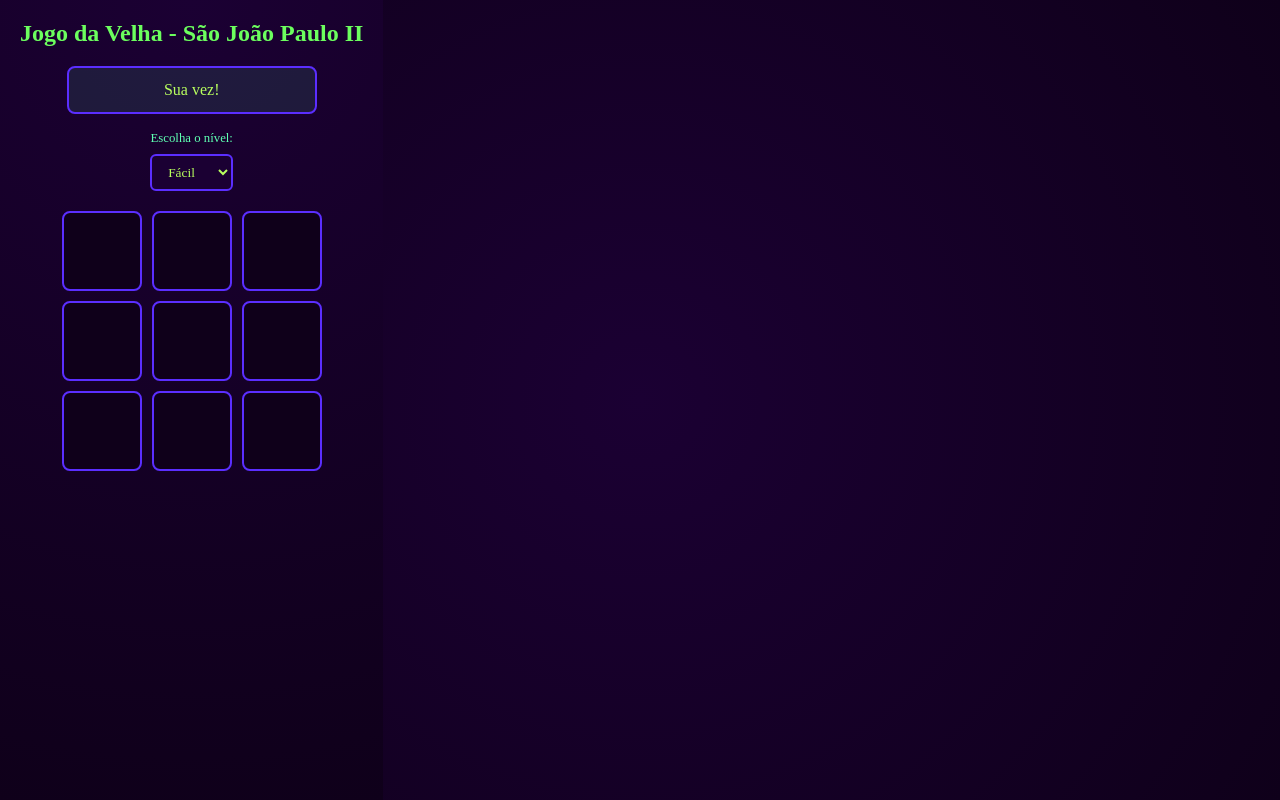
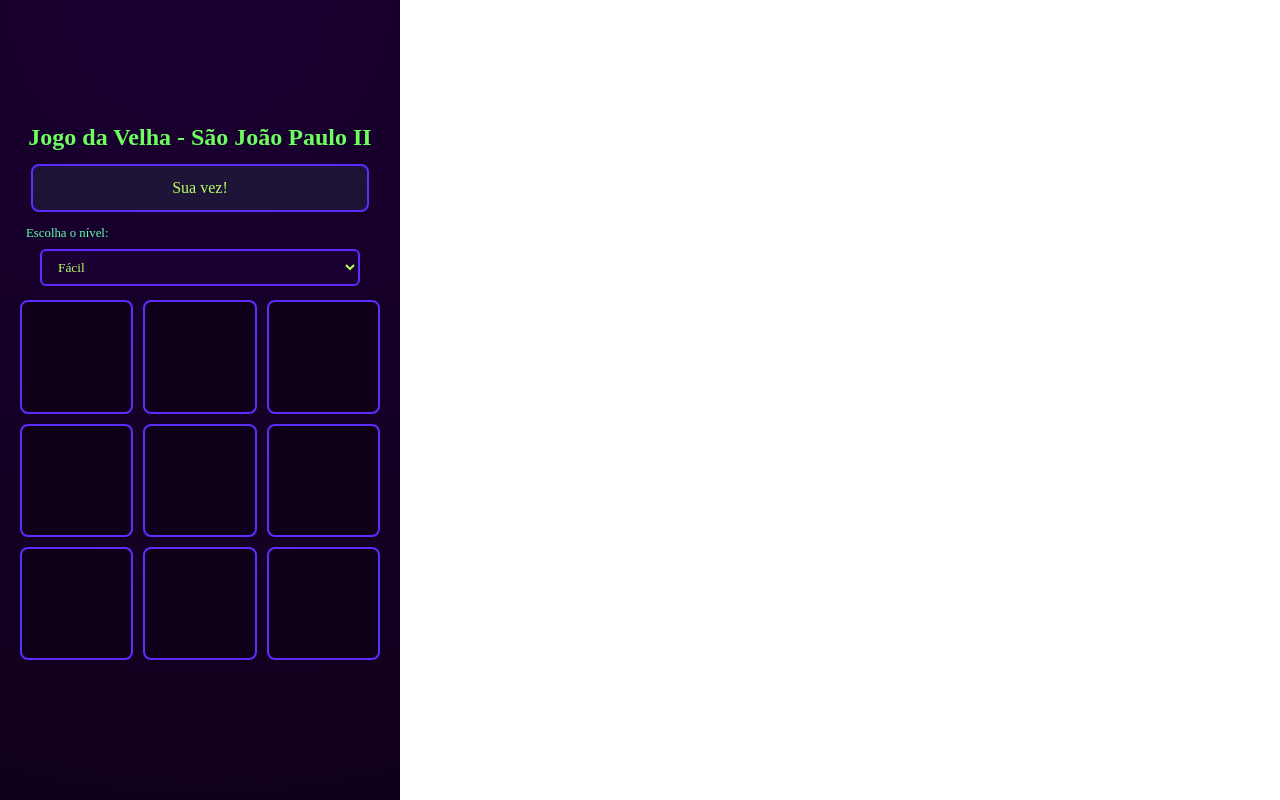
Before and after one commit to JLopes2024/jogo-da-velha-sjpii, a React (Vite) app: page / in a window 1280 px wide. Built offline with nearby package versions, Linux system fonts and the light colour scheme.

Commit message:
nivel-adicional-regre

```diff
--- a/src/App.css
+++ b/src/App.css
@@ -6,13 +6,14 @@
   font-family: 'Press Start 2P', cursive; /* Fonte retrô estilo arcade */
 }
 
-/* Container principal */
+/* Container principal
+   -> agora centraliza vertical e horizontalmente por padrão */
 .container {
   min-height: 100vh;
   display: flex;
   flex-direction: column;
-  align-items: center;
-  justify-content: flex-start;
+  align-items: center;      /* centraliza horizontal */
+  justify-content: center;  /* centraliza vertical (troque para flex-start se preferir topo) */
   padding: 20px;
   background: radial-gradient(circle at top, #1B0033, #0f001a);
   color: #740000;
@@ -21,35 +22,42 @@
 /* Título */
 h1 {
   font-size: 1.5rem;
-  margin-bottom: 20px;
+  margin-bottom: 14px;
   color: #6cff5e;
   text-align: center;
 }
 
-/* Mensagem do bot */
+/* Mensagem do bot
+   -> largura fluida para não empurrar o layout */
 .bot-message {
-  background-color: rgba(94, 255, 178, 0.1);
+  background-color: rgba(94, 255, 178, 0.08);
   color: #B8FF5E;
-  padding: 10px 15px;
+  padding: 10px 14px;
   border: 2px solid #5B2EFF;
   border-radius: 8px;
-  margin-bottom: 15px;
+  margin-bottom: 12px;
   text-align: center;
-  min-width: 250px;
+  width: min(420px, 94%);   /* fica responsivo e centralizado */
+  max-width: 100%;
+  word-wrap: break-word;
 }
 
 /* Seleção de nível */
 .level-selector {
-  margin-bottom: 20px;
+  margin-bottom: 14px;
   display: flex;
   flex-direction: column;
   align-items: center;
+  width: 100%;
+  max-width: 420px;
 }
 
 .level-selector label {
-  margin-bottom: 5px;
+  margin-bottom: 6px;
   font-size: 0.8rem;
   color: #5EFFB2;
+  align-self: flex-start;
+  margin-left: 6px;
 }
 
 .level-selector select {
@@ -60,42 +68,42 @@ h1 {
   color: #B8FF5E;
   font-family: 'Press Start 2P', cursive;
   cursor: pointer;
+  width: 100%;
+  max-width: 320px;
 }
 
-/* Tabuleiro */
+/* Tabuleiro
+   -> usa largura fluida, colunas fr para manter quadrado via aspect-ratio */
 .board {
   display: grid;
-  grid-template-columns: repeat(3, 80px);
-  grid-template-rows: repeat(3, 80px);
+  grid-template-columns: repeat(3, 1fr);
   gap: 10px;
-  margin-bottom: 20px;
+  width: min(360px, 94vw);   /* controla tamanho do tabuleiro na tela */
+  max-width: 100%;
+  margin-bottom: 16px;
 }
 
-@media (max-width: 500px) {
-  .board {
-    grid-template-columns: repeat(3, 60px);
-    grid-template-rows: repeat(3, 60px);
-    gap: 8px;
-  }
-}
-
-/* Cada célula */
+/* Cada célula
+   -> aspect-ratio garante quadrado; font-size escalável */
 .cell {
   display: flex;
   align-items: center;
   justify-content: center;
-  font-size: 1.5rem;
+  aspect-ratio: 1 / 1;               /* mantém quadrado */
+  font-size: clamp(1rem, 2.6vw, 1.6rem); /* escalável em telas pequenas/grandes */
   font-weight: bold;
   cursor: pointer;
   border: 2px solid #5B2EFF;
   border-radius: 8px;
   background: #0f001a;
-  transition: transform 0.1s, background 0.2s;
+  transition: transform 0.1s, background 0.12s;
   color: #00e239;
+  user-select: none;
 }
 
-.cell:hover {
-  transform: scale(1.1);
+/* toque/press */
+.cell:active {
+  transform: scale(0.98);
   background: #05a005;
 }
 
@@ -119,7 +127,7 @@ h1 {
   border: 2px solid #5EFFB2;
   border-radius: 8px;
   cursor: pointer;
-  transition: all 0.2s;
+  transition: all 0.12s;
 }
 
 .winner button:hover {
@@ -127,7 +135,23 @@ h1 {
   color: #1B0033;
 }
 
-/* Pequenos detalhes retrô */
-body {
-  background: radial-gradient(circle, #1B0033 0%, #0f001a 100%);
+/* texto auxiliar */
+.unlock-text {
+  color: #9c27b0;
+  margin-top: 12px;
+  font-size: 0.8rem;
+  text-align: center;
+  max-width: 92%;
 }
+
+/* Responsividade fina para telefones pequenos */
+@media (max-width: 420px) {
+  .container { padding: 12px; }
+  h1 { font-size: 1.05rem; margin-bottom: 10px; }
+  .bot-message { font-size: 0.82rem; padding: 8px 10px; }
+  .level-selector select { font-size: 0.72rem; padding: 7px 8px; max-width: 100%; }
+  .board { gap: 8px; width: min(320px, 94vw); }
+  .cell { font-size: clamp(0.95rem, 3.6vw, 1.2rem); border-radius: 7px; }
+  .winner h2 { font-size: 0.95rem; }
+  .winner button { padding: 8px 16px; font-size: 0.75rem; }
+}
```
